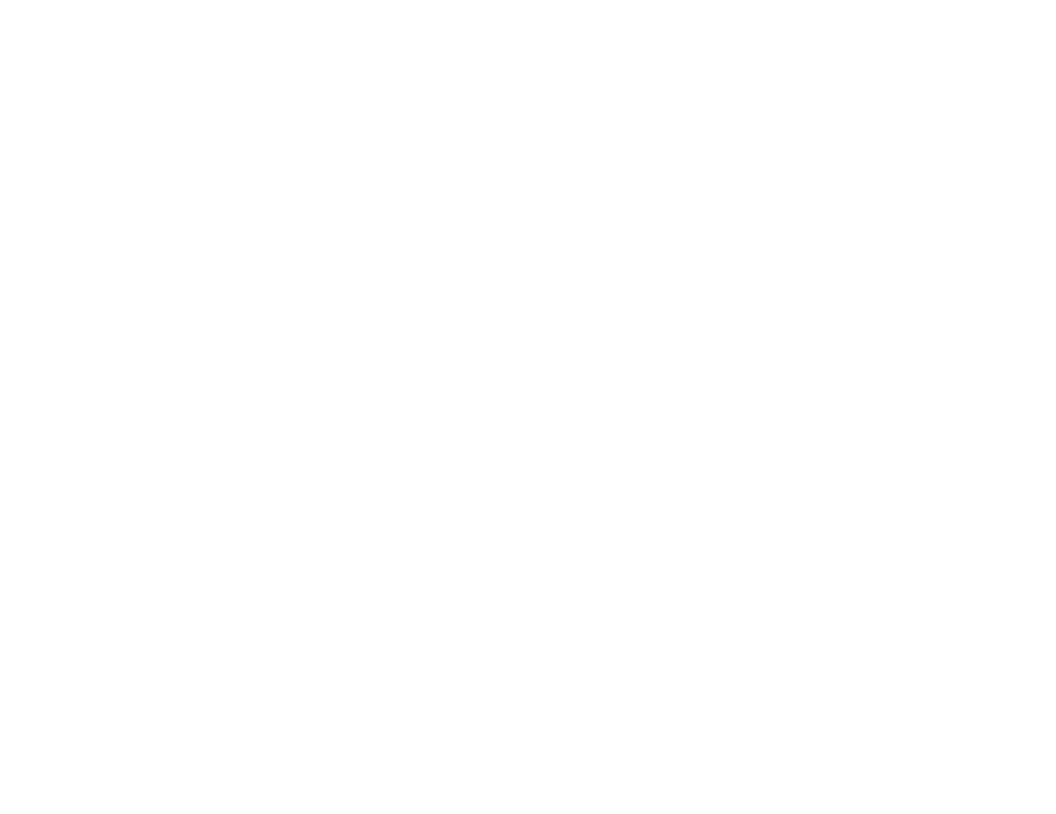
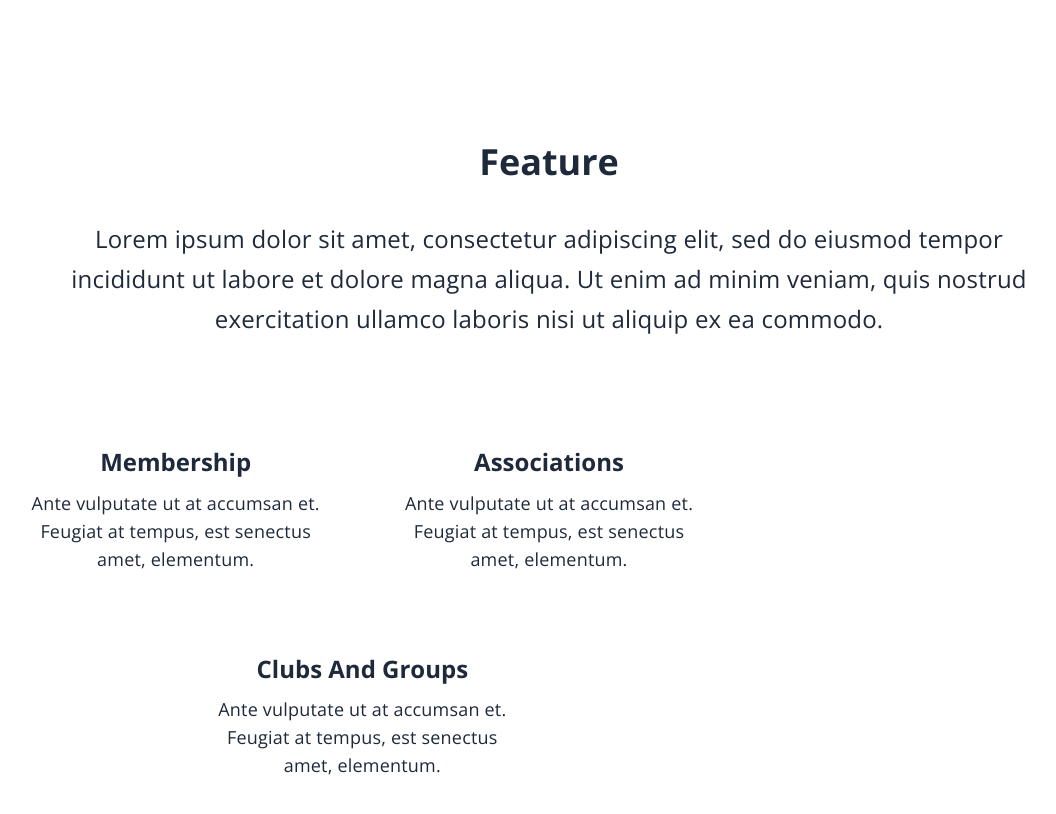
Before and after one commit to Ruumaa/FE-Test-TitanRama, a React (Vite) app: page / in a window 1280 px wide. Shown: the part 820-1634 px from the top of the page, without its empty margins (91-1147 px from the left). Before the commit the page ends 800 px from the top, so only its background shows below. Built offline with nearby package versions, Linux system fonts and the light colour scheme.

Commit message:
feat: add feature section

```diff
--- /dev/null
+++ b/src/layout/FeatureLayout.tsx
@@ -0,0 +1,9 @@
+const FeatureLayout = ({ children }: { children: React.ReactNode }) => {
+  return (
+    <div className="h-full w-full max-w-[288px] sm:max-w-[576px] md:max-w-[704px] lg:max-w-[896px] xl:max-w-[1120px] 2xl:max-w-[1344px] mx-auto py-[35px] font-open-sans relative z-20 text-[#1E293B] overflow-hidden">
+      {children}
+    </div>
+  );
+};
+
+export default FeatureLayout;
--- a/src/layout/MainLayout.tsx
+++ b/src/layout/MainLayout.tsx
@@ -2,7 +2,7 @@
 
 const MainLayout = ({ children }: { children: React.ReactNode }) => {
   return (
-    <main className="relative w-full h-screen overflow-hidden bg-[url('/bg.png')] bg-cover bg-[position:66%] sm:bg-center lg:bg-[center_right_68%] xl:bg-center bg-no-repeat">
+    <main className="relative w-full h-screen overflow-x-hidden bg-[url('/bg.png')] bg-cover bg-[position:66%] sm:bg-center lg:bg-[center_right_68%] xl:bg-center bg-no-repeat">
       {/* gradient */}
       <div className="h-full w-full absolute inset-0 overflow-hidden bg-gradient-to-l from-white/60 from-[1%] bg-right -right-60 to-transparent lg:hidden z-10"></div>
 
--- /dev/null
+++ b/src/pages/Feature.tsx
@@ -0,0 +1,45 @@
+const Feature = () => {
+  return (
+    <div className="size-full h-screen mt-[60px] lg:mt-[120px] text-center">
+      <h1 className="text-[32px] font-bold md:text-[36px]">Feature</h1>
+      <p className="text-xs md:text-2xl leading-[22px] lg:leading-[39.5px] xl:leading-10 tracking-[0.2px] mt-[22px] lg:mt-[30px] max-w-[334px] lg:max-w-[852px] xl:max-w-[994px] mx-auto">
+        Lorem ipsum dolor sit amet, consectetur adipiscing elit, sed do eiusmod
+        tempor incididunt ut labore et dolore magna aliqua. Ut enim ad minim
+        veniam, quis nostrud exercitation ullamco laboris nisi ut aliquip ex ea
+        commodo.
+      </p>
+
+      <div className="w-full grid grid-cols-1 lg:grid-cols-2 xl:grid-cols-3 mt-[70px] lg:mt-[107px] gap-y-20 lg:gap-x-[116px] xl:gap-x-0">
+        <div className="flex flex-col justify-center">
+          <h3 className="text-[24px] leading-[32.68px] font-bold">
+            Membership
+          </h3>
+          <p className="mt-[10px] text-lg leading-[28px] tracking-[0.2px] max-w-[298px] mx-auto">
+            Ante vulputate ut at accumsan et. Feugiat at tempus, est senectus
+            amet, elementum.
+          </p>
+        </div>
+        <div>
+          <h3 className="text-[24px] leading-[32.68px] font-bold">
+            Associations
+          </h3>
+          <p className="mt-[10px] text-lg leading-[28px] tracking-[0.2px] max-w-[298px] mx-auto  ">
+            Ante vulputate ut at accumsan et. Feugiat at tempus, est senectus
+            amet, elementum.
+          </p>
+        </div>
+        <div className="col-span-2">
+          <h3 className="text-[24px] leading-[32.68px] font-bold">
+            Clubs And Groups
+          </h3>
+          <p className="mt-[10px] text-lg leading-[28px] tracking-[0.2px] max-w-[298px]  mx-auto ">
+            Ante vulputate ut at accumsan et. Feugiat at tempus, est senectus
+            amet, elementum.
+          </p>
+        </div>
+      </div>
+    </div>
+  );
+};
+
+export default Feature;
--- a/src/routes/routes.tsx
+++ b/src/routes/routes.tsx
@@ -2,6 +2,8 @@
 import MainLayout from '../layout/MainLayout';
 import Navbar from '../components/Navbar';
 import Home from '../pages/Home';
+import Feature from '../pages/Feature';
+import FeatureLayout from '../layout/FeatureLayout';
 
 const routes: RouteObject[] = [
   {
@@ -12,6 +14,9 @@
           <Navbar />
           <Home />
         </MainLayout>
+        <FeatureLayout>
+          <Feature />
+        </FeatureLayout>
       </>
     ),
   },
```
Also changed, not shown: 1 other file (tests, documents, lock files or other folders).
